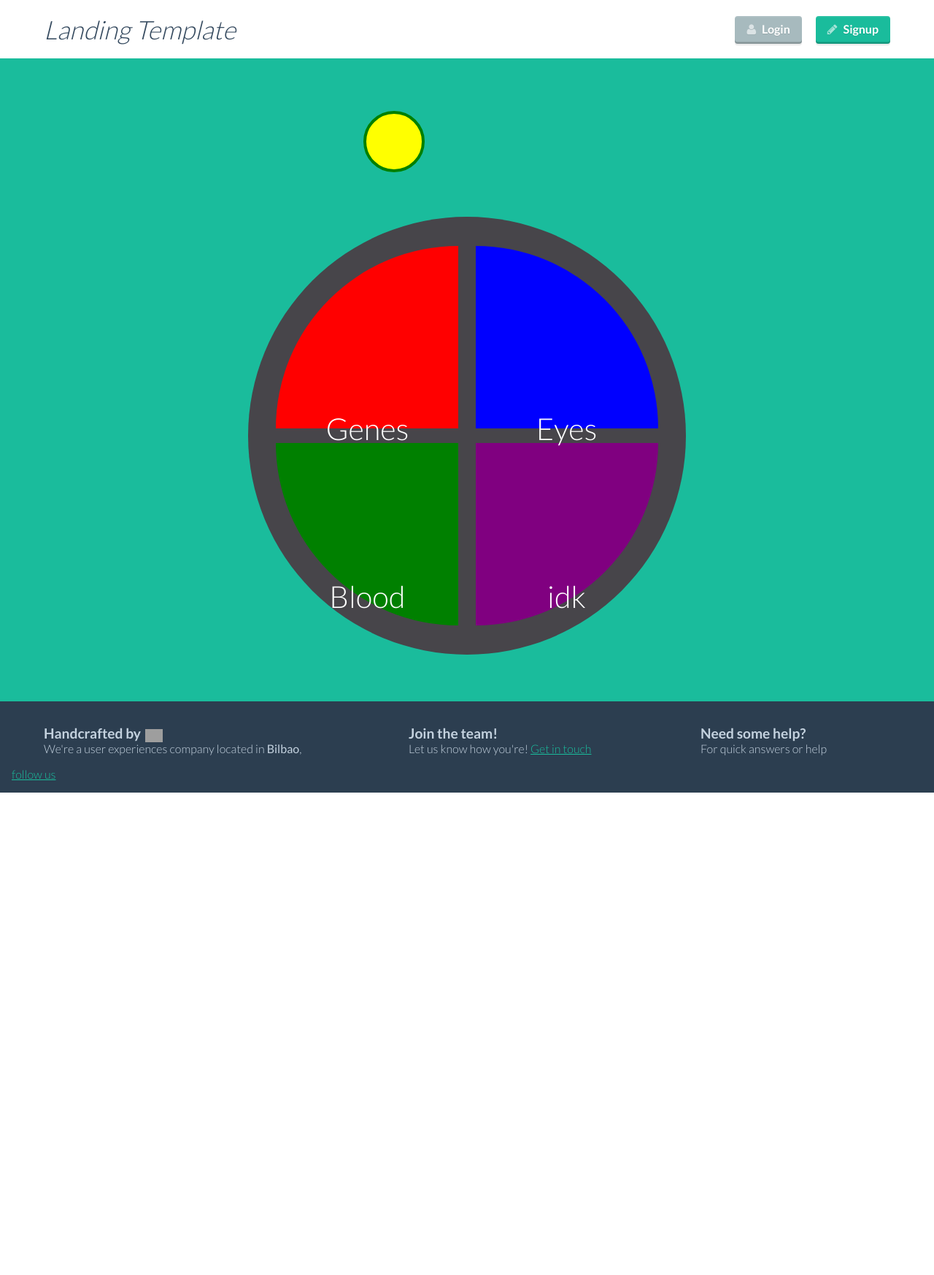
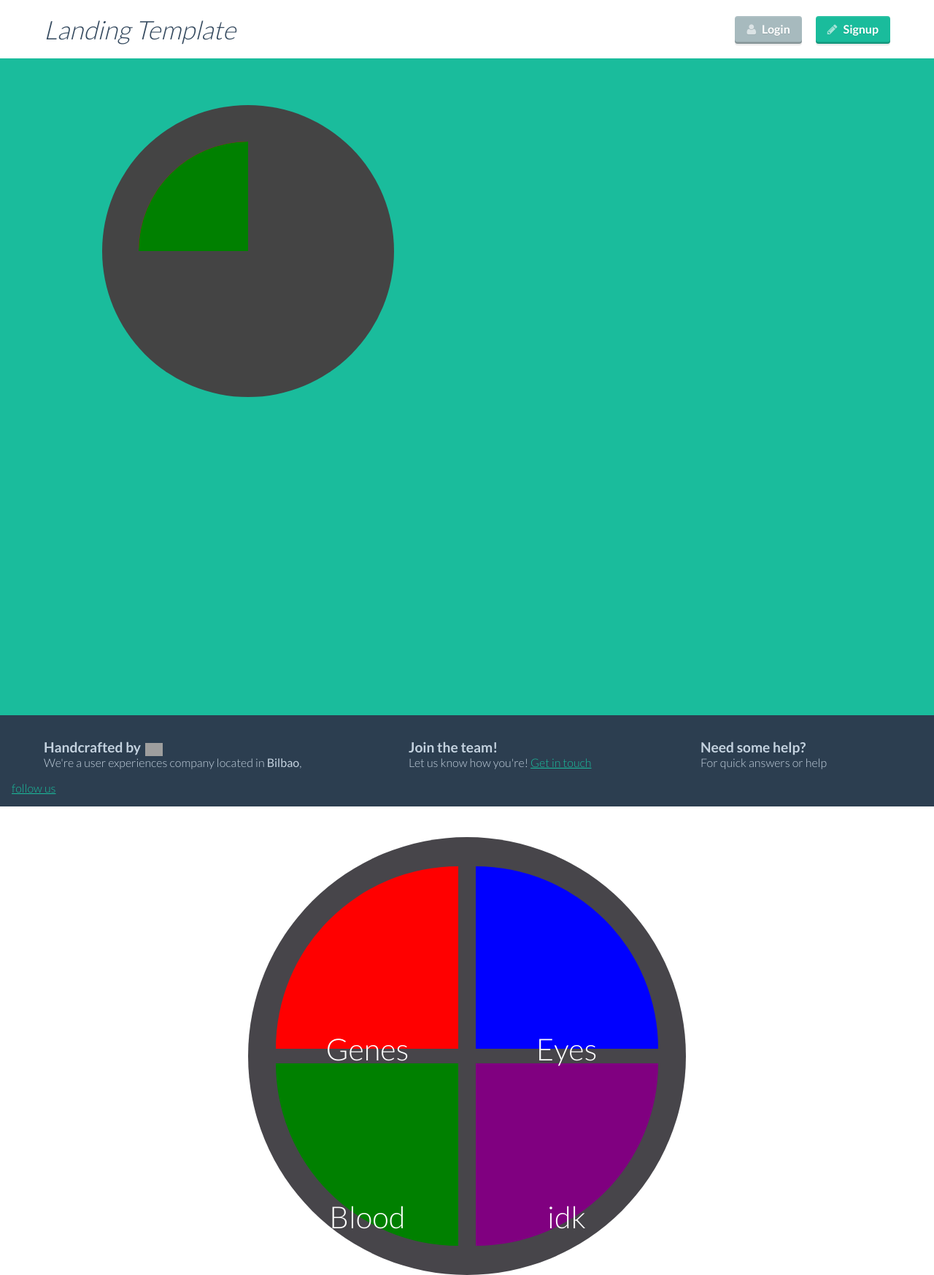
Before and after one commit to JJW5432/alzheimers.github.io, a Jekyll site: the page built from about/index.html, in a window 1280 px wide. Shown: the whole page at 73% size. Built offline with Jekyll 4.4.1, drawn with Linux system fonts in a browser that asks for light colours; nearby versions of some CDN libraries; before the commit the page ends 1086 px from its top, so only the background shows below that; grey boxes are pictures that could not be loaded.

Commit message:
Update index.html

```diff
--- a/about/index.html
+++ b/about/index.html
@@ -5,9 +5,17 @@ title: about
 <section class='bck theme padding text center' style='max-height: 100%; min-height: 800px'>
   <div class='row'>
     <div class='column_12'>
-      <svg>
-        <circle cx="50" cy="50" r="40" stroke="green" stroke-width="4" fill="yellow" />
-      </svg>
+      <svg width="1000" height="1000">
+
+<circle cx="200" cy="200" r="200" fill="#444" />
+<svg width="200" height="200">
+   <circle cx="200" cy="200" r="150" fill="red" />
+</svg>
+<svg width="200" height="200">
+   <circle cx="200" cy="200" r="150" fill="green" />
+</svg>
+   Sorry, your browser does not support inline SVG.
+</svg>
       <div class='full-circle'>
         <div class='quarter-circle-top-left' style='background-color: red'>
           <h1 class='text book' id='circle-top' style='vertical-align: middle'>Genes</h1>
```
